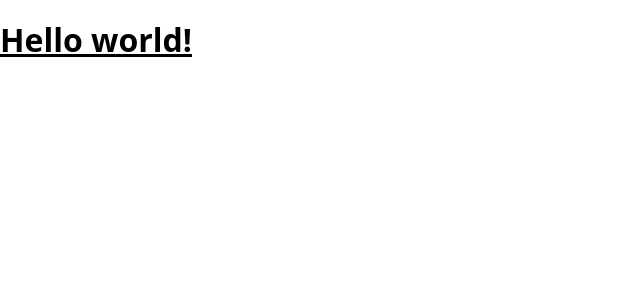
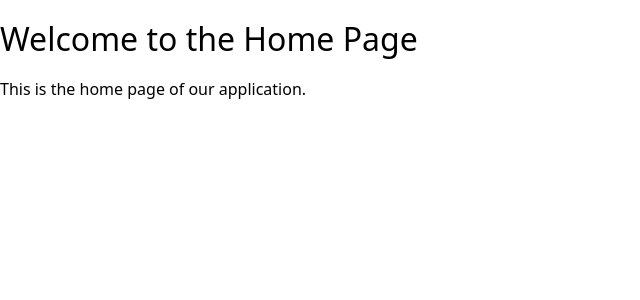
Before and after one commit to vinivin153/OJT-quiz, a React (Vite) app: page / in a window 1280 px wide. Shown: the top 300 px of the page, without its empty margins (0-640 px from the left). Built offline with nearby package versions, Linux system fonts and the light colour scheme.

Commit message:
feat: router 설정

```diff
--- a/package.json
+++ b/package.json
@@ -13,6 +13,7 @@
     "@tailwindcss/vite": "^4.1.7",
     "react": "^19.1.0",
     "react-dom": "^19.1.0",
+    "react-router": "^7.6.0",
     "tailwindcss": "^4.1.7"
   },
   "devDependencies": {
--- a/src/main.tsx
+++ b/src/main.tsx
@@ -1,10 +1,11 @@
 import { StrictMode } from 'react';
 import { createRoot } from 'react-dom/client';
 import './normalize.css';
-import App from './App.tsx';
+import { RouterProvider } from 'react-router';
+import { router } from './router';
 
 createRoot(document.getElementById('root')!).render(
   <StrictMode>
-    <App />
+    <RouterProvider router={router} />
   </StrictMode>
 );
--- /dev/null
+++ b/src/pages/Home.tsx
@@ -0,0 +1,10 @@
+function Home() {
+  return (
+    <div>
+      <h1>Welcome to the Home Page</h1>
+      <p>This is the home page of our application.</p>
+    </div>
+  );
+}
+
+export default Home;
--- /dev/null
+++ b/src/router.tsx
@@ -0,0 +1,9 @@
+import Home from 'pages/Home';
+import { createBrowserRouter } from 'react-router';
+
+export const router = createBrowserRouter([
+  {
+    path: '/',
+    Component: Home,
+  },
+]);
```
Also changed, not shown: 1 other file (tests, documents, lock files or other folders).
